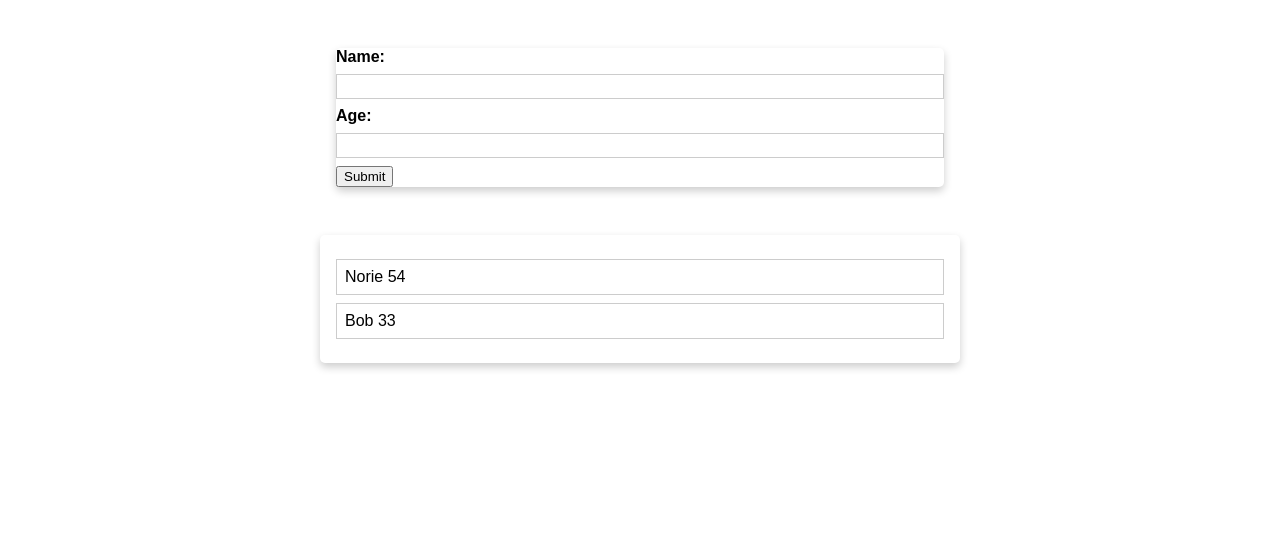
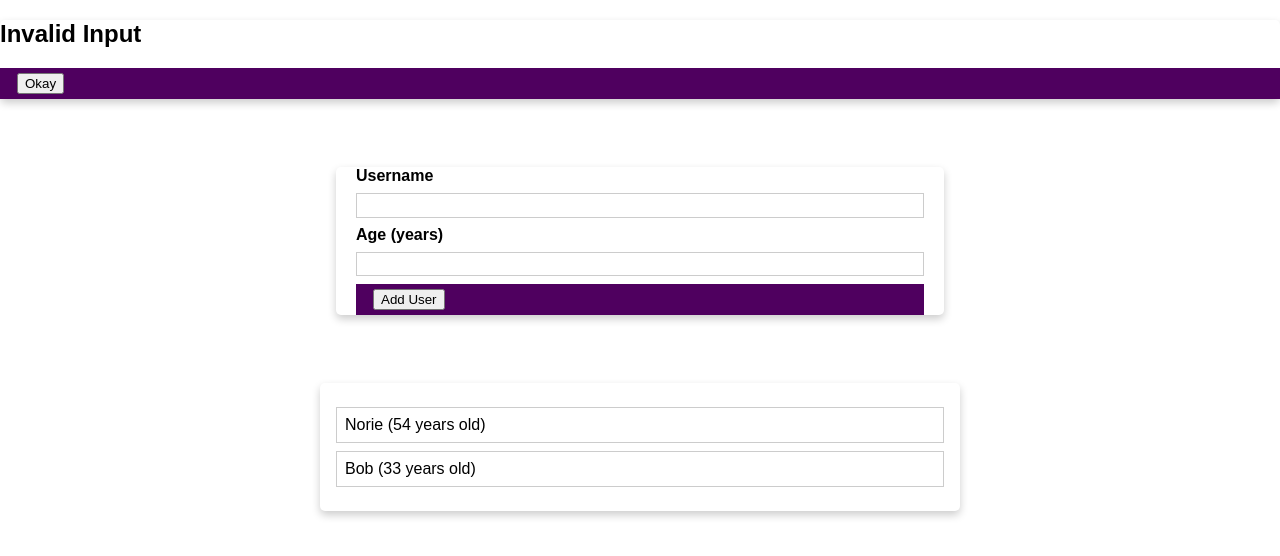
Before and after one commit to NorieM/user-list, a React (Create React App) app: page / in a window 1280 px wide. Shown: the top 556 px of the page. Built offline with nearby package versions, Linux system fonts and the light colour scheme.

Commit message:
Added ErrorModal Component

```diff
--- a/src/App.js
+++ b/src/App.js
@@ -1,9 +1,10 @@
 import React, { useState } from "react";
 import AddUser from "./components/AddUser/AddUser";
 import UserList from "./components/UserList/UserList";
+import ErrorModal from "./components/ErrorModal/ErrorModal";
 
 function App() {
-  const [showModal, setShowModal] = useState(false);
+  const [showModal, setShowModal] = useState(true);
 
   const [users, setUsers] = useState([
     { name: "Norie", age: 54 },
@@ -12,9 +13,15 @@ function App() {
   const addNewUser = (user) => {
     setUsers((prev) => [...users, user])
   }
+
+  const toggleModal =  (showHide) => {
+    setShowModal(showHide)
+  }
+
   return (
     <div>
-      <AddUser addUser={addNewUser}/>
+      {showModal && <ErrorModal showModal={toggleModal}/>}
+      <AddUser addUser={addNewUser} showModal={toggleModal}/>
       <UserList users={users} />
     </div>
   );
--- a/src/components/AddUser/AddUser.css
+++ b/src/components/AddUser/AddUser.css
@@ -1,3 +1,7 @@
+form {
+  margin: 20px
+}
+
 .input {
   margin: 2rem auto;
   padding: 1rem;
--- a/src/components/AddUser/AddUser.js
+++ b/src/components/AddUser/AddUser.js
@@ -3,41 +3,44 @@ import "./AddUser.css";
 import Card from "../UI/Card/Card";
 import Button from "../UI/Button/Button";
 
-function AddUser(props) {
+const  AddUser = (props) => {
   const [userInput, setUserInput] = useState({});
 
   const handleFormSubmit = (event) => {
     event.preventDefault();
+
+    if (!userInput.name || !userInput.age) {
+      props.showModal(true)
+      return
+    }
     props.addUser(userInput);
-    console.log(userInput);
+
   };
 
   const handleChange = (input, value) => {
-    console.log(value)
     setUserInput((prev) => ({...prev, [input]:value}));
-    console.log(userInput);
   };
 
   return (
     <div className="input">
       <Card>
         <form onSubmit={handleFormSubmit}>
-          <label htmlFor="name">Name:</label>
+          <label htmlFor="name">Username</label>
           <input
             type="text"
             name="name"
             id="name"
             onChange={(e) => handleChange(e.target.id, e.target.value)}
           />
-          <label htmlFor="age">Age:</label>
+          <label htmlFor="age">Age (years)</label>
           <input
-            type="text"
+            type="number"
             name="age"
             id="age"
             onChange={(e) => handleChange(e.target.id, e.target.value)}
           />
-          <Button label="Submit" type="submit">
-            Submit
+          <Button type="submit">
+            Add User
           </Button>
         </form>
       </Card>
--- /dev/null
+++ b/src/components/ErrorModal/ErrorModal.css
@@ -0,0 +1,45 @@
+.backdrop {
+    position: fixed;
+    top: 0;
+    left: 0;
+    width: 100%;
+    height: 100vh;
+    z-index: 10;
+    background: rgba(0, 0, 0, 0.75);
+}
+
+.modal {
+    position: fixed;
+    top: 30vh;
+    left: 10%;
+    width: 80%;
+    z-index: 100;
+    overflow: hidden;
+}
+
+.header {
+    background: #4f005f;
+    padding: 1rem;
+}
+
+.header h2 {
+    margin: 0;
+    color: white;
+}
+
+.content {
+    padding: 1rem;
+}
+
+.actions {
+    padding: 1rem;
+    display: flex;
+    justify-content: flex-end;
+}
+
+@media (min-width: 768px) {
+    .modal {
+        left: calc(50% - 20rem);
+        width: 40rem;
+    }
+}
--- /dev/null
+++ b/src/components/ErrorModal/ErrorModal.js
@@ -0,0 +1,29 @@
+import React from "react";
+import Button from "../UI/Button/Button";
+import Card from "../UI/Card/Card";
+
+const ErrorModal = (props) => {
+  const handleClick = () => {
+    console.log("Button clicked");
+    props.showModal(false);
+  };
+
+  return (
+    <div className="backdrop">
+      <div className="modal">
+        <div className="content">
+          <Card>
+            <div className="header">
+              <h2>Invalid Input</h2>
+            </div>
+            <div className="actions">
+              <Button onClick={handleClick}>Okay</Button>
+            </div>
+          </Card>
+        </div>
+      </div>
+    </div>
+  );
+};
+
+export default ErrorModal;
--- a/src/components/UI/Button/Button.js
+++ b/src/components/UI/Button/Button.js
@@ -1,11 +1,15 @@
-import React from 'react'
+import React from "react";
+import "./Button.css";
 
-function Button(props) {
+const Button = ({ children, ...attributes }) => {
+  console.log({ attributes });
   return (
     <div className="button">
-        <button>{props.label}</button>
+      <button type="button" {...attributes}>
+        {children}{" "}
+      </button>
     </div>
-  )
-}
+  );
+};
 
-export default Button
+export default Button;
--- a/src/components/UserList/UserList.js
+++ b/src/components/UserList/UserList.js
@@ -4,7 +4,7 @@ import "./UserList.css";
 
 const UserList = (props) => {
   const renderedUsers = props.users.map((user) => {
-    return <li key={user.name+user.age}>{user.name} {user.age}</li>;
+    return <li key={user.name+user.age}>{user.name} ({user.age} years old)</li>;
   });
   return (
     <div className="userlist">
```
Lines whose indentation alone changed are shown as unchanged.
